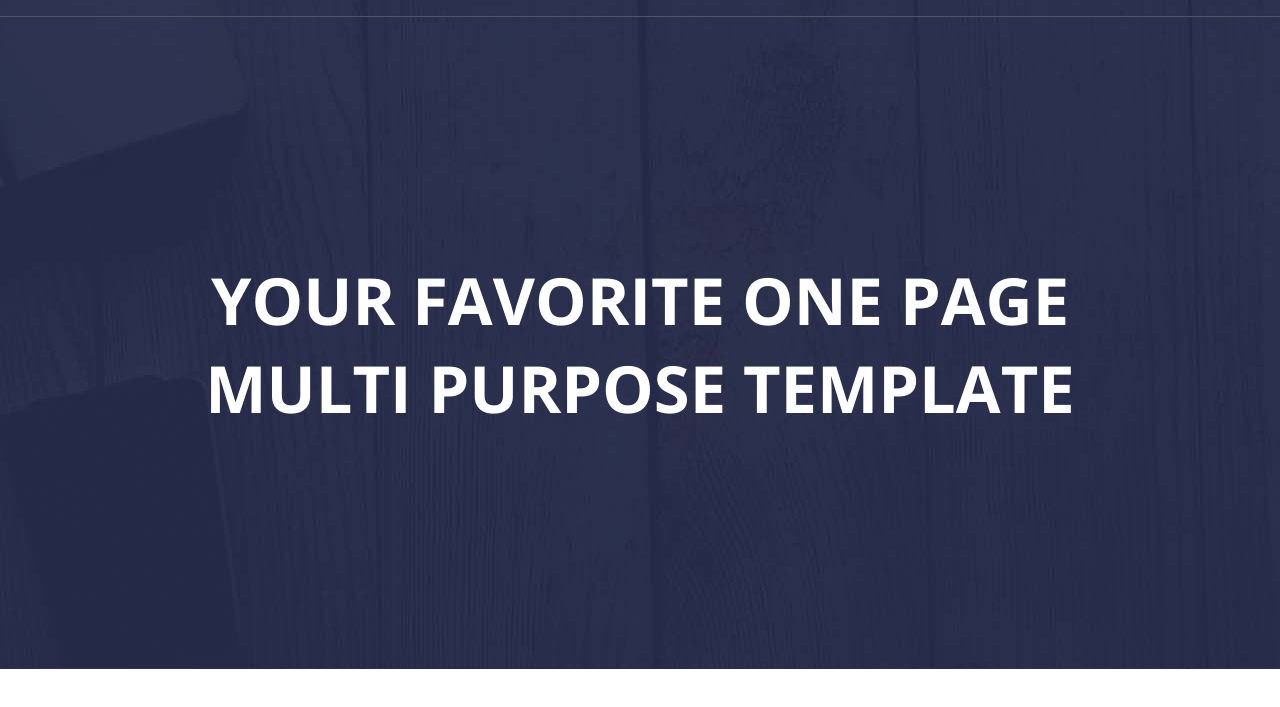
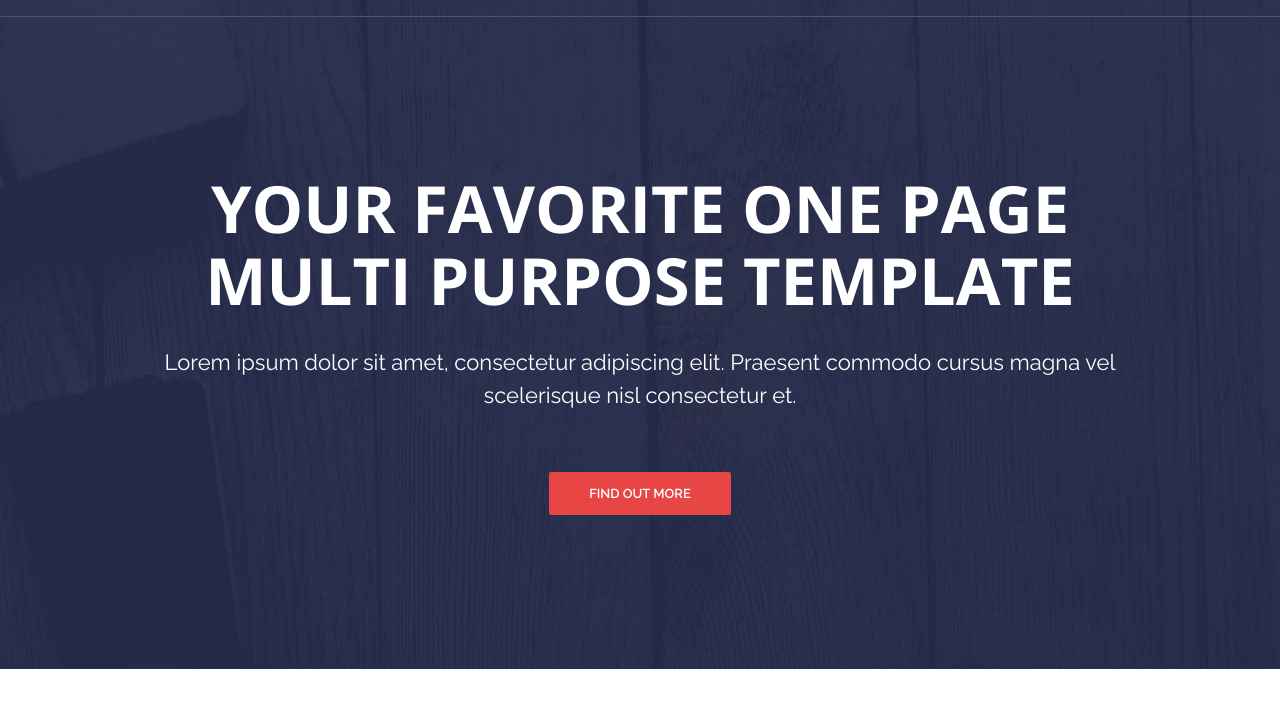
Before and after one commit to StanislavMironenko/learn, a plain HTML site: page Activebox/index.html in a window 1280 px wide. Shown: the part 81-788 px from the top of the page. Drawn offline with nearby package versions, Linux system fonts and the light colour scheme.

Commit message:
intro full

```diff
--- a/Activebox/Css/style.css
+++ b/Activebox/Css/style.css
@@ -5,6 +5,8 @@ body{
     font-size: 14px;
     margin: 0px;
     color: #6c7279;
+    -webkit-font-smoothing: antialiased:
+
     background-color: #fff;
 }
 
@@ -88,14 +90,58 @@ text-transform: uppercase;
     width: 100%;
     max-width: 970px;
     margin: 0 auto;
+    text-align: center;
 }
 
 .intro__title {
-    margin: 0;
+    margin: 0 0 30px;
     font-family: 'Open Sans', sans-serif;
     font-size: 65px;
+    line-height: 1.1;
     color: #fff;
     font-weight: 700;
     text-transform: uppercase;
-    text-align: center;
 }
+
+.intro__subtitle {
+     margin-bottom: 60px;
+
+     font-size: 22px;
+     line-height: 1.5;
+     font-weight: 400;
+     color: #fff;
+
+}
+
+   /* button
+===================================*/
+.btn {
+    display: inline-block;
+    vertical-align: top;
+    padding: 14px 40px;
+
+    border-radius: 2px;
+    border: 0;
+    cursor: pointer;
+
+    font-family: 'Raleway', sans-serif;
+    font-size: 13px;
+    color: #fff;
+    font-weight: 600;
+    text-transform: uppercase;
+    text-decoration: none;
+
+    transition: background .1s
+    linear;
+
+
+}
+.btn--red{
+    background-color: #e84545;
+
+}
+.btn--red:hover {
+
+    background-color: #e21b1b;
+
+}
--- a/Activebox/index.html
+++ b/Activebox/index.html
@@ -33,6 +33,9 @@
             <div class="intro__inner">
                 <h1 class="intro__title">Your Favorite One Page
                     Multi Purpose Template</h1>
+                    <h2 class="intro__subtitle">Lorem ipsum dolor sit amet, consectetur adipiscing elit. Praesent commodo cursus magna
+                        vel scelerisque nisl consectetur et.</h2>
+                     <a class="btn btn--red" href="#">Find Out More</a>
             </div>
         </div>
 
```
